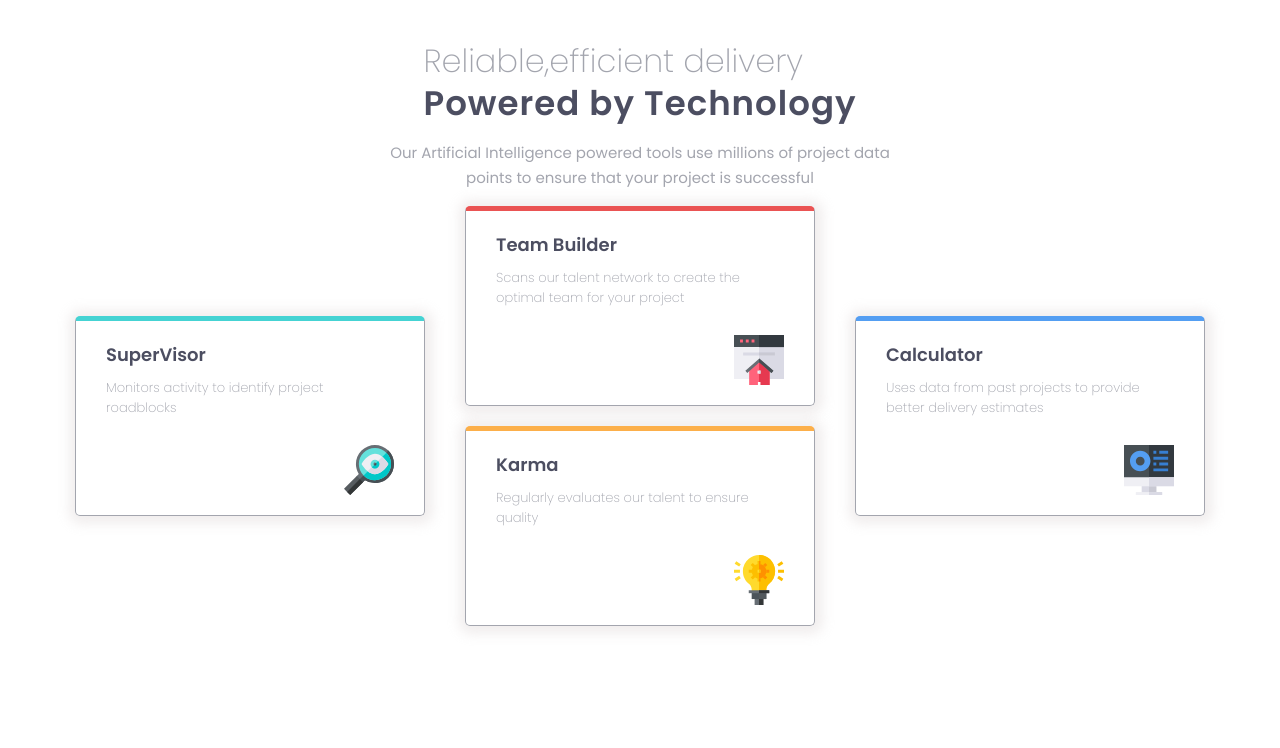
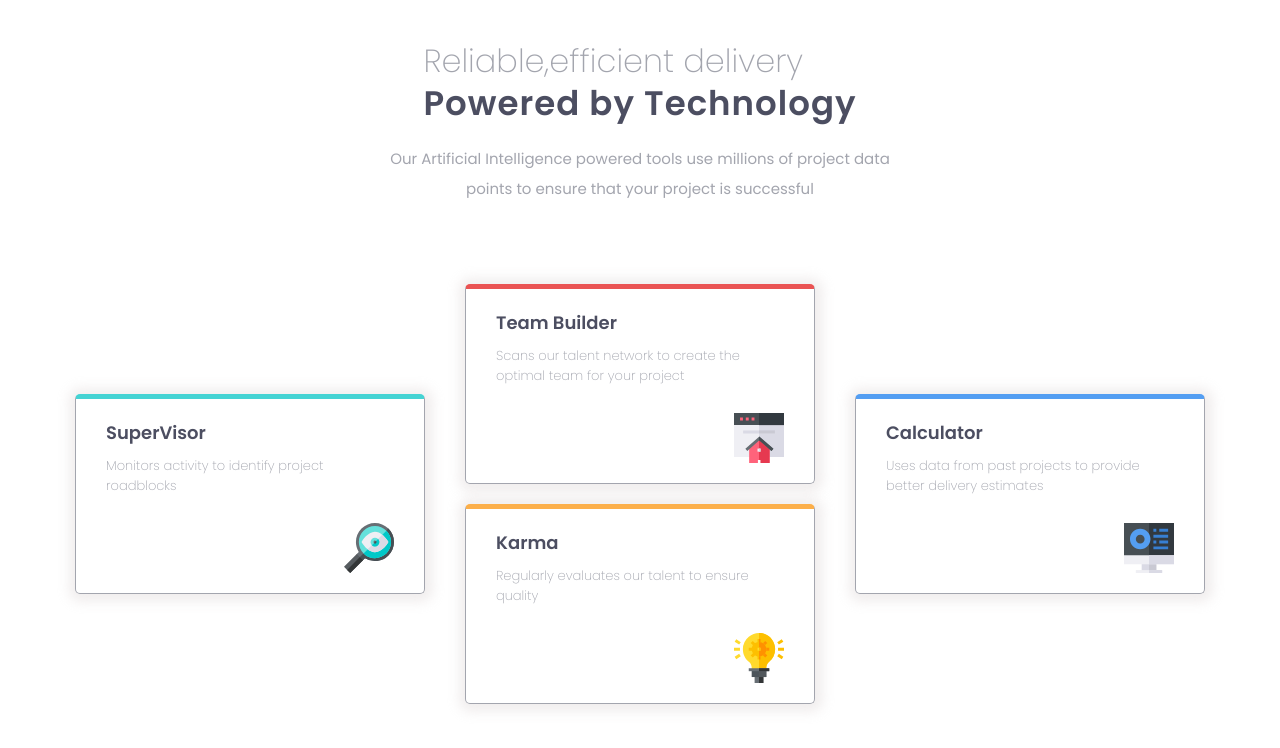
Before and after one commit to scourgeofgods/four-card-feature-section-master, a plain HTML site: page index.html in a window 1280 px wide. Drawn offline with Linux system fonts and the light colour scheme.

Commit message:
sec-heading added and vertical alignment fixed

```diff
--- a/index.html
+++ b/index.html
@@ -16,6 +16,7 @@
   </head>
   <body>
     <section class="feature">
+      <div class="sec-heading">
         <h2 class="sec-title">
           Reliable,efficient delivery <span>Powered by Technology</span>
         </h2>
@@ -23,6 +24,7 @@
           Our Artificial Intelligence powered tools use millions of project data
           <span> points to ensure that your project is successful </span>
         </p>
+      </div>
       <div class="boxes">
         <div class="boxes__box col-1">
           <div class="card card-cyan">
--- a/style.css
+++ b/style.css
@@ -32,8 +32,14 @@ body {
   flex-direction: column;
   align-items: center;
   justify-content: center;
-  gap: 1.6rem;
+  gap: 8rem;
   margin: 4rem;
+}
+.sec-heading {
+  display: flex;
+  flex-direction: column;
+  align-items: center;
+  gap: 2rem;
 }
 .sec-title {
   font-size: 3.2rem;
@@ -45,12 +51,13 @@ body {
   font-weight: var(--fw-semibold);
   color: var(--clr-very-dark-blue);
   letter-spacing: 0.1rem;
+
   font-size: 3.4rem;
 }
 .sec-detail {
   text-align: center;
   font-size: 1.5rem;
-  line-height: 2.5rem;
+  line-height: 3rem;
   font-weight: var(--fw-regular);
   color: var(--clr-grayish-blue);
 }
```
Lines whose indentation alone changed are shown as unchanged.
